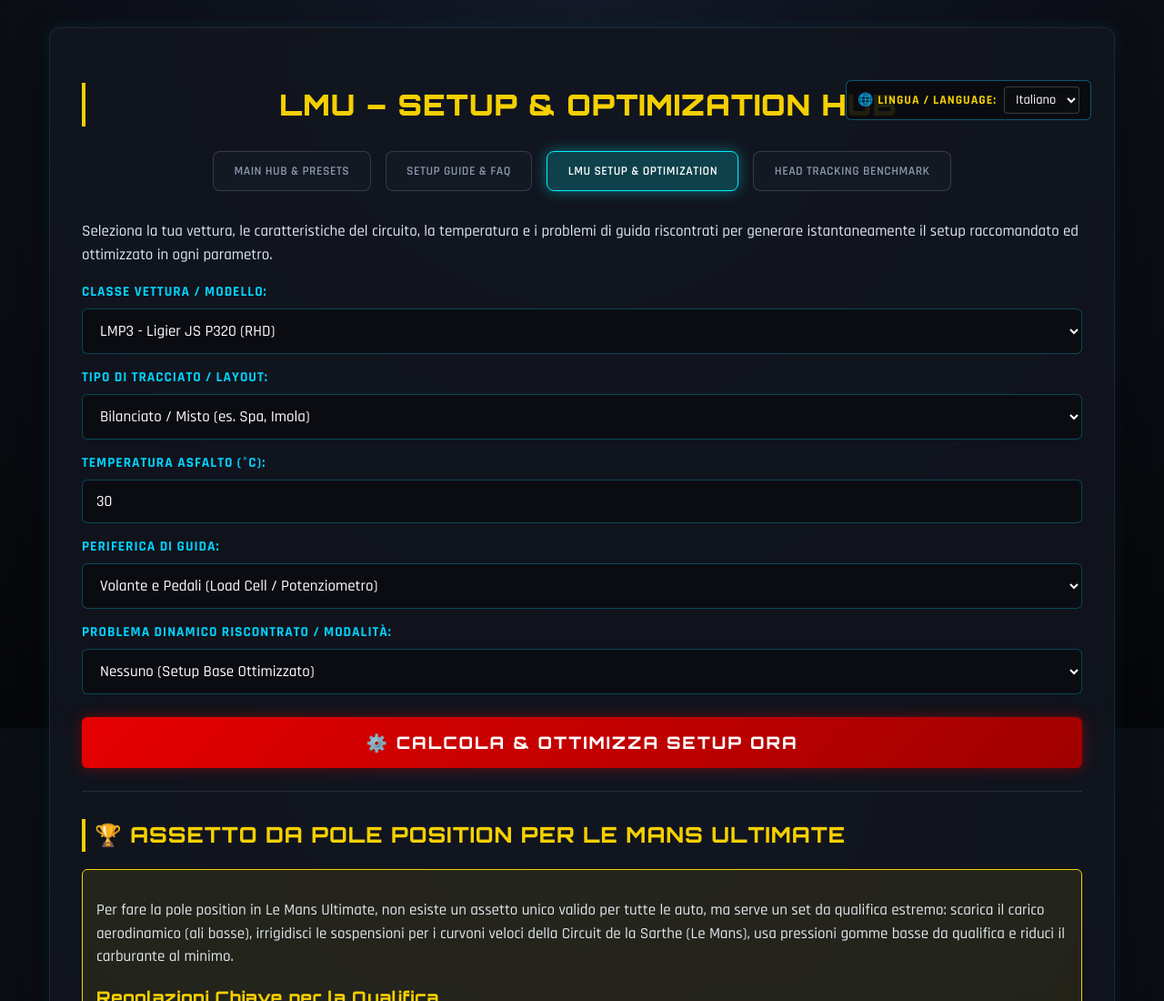
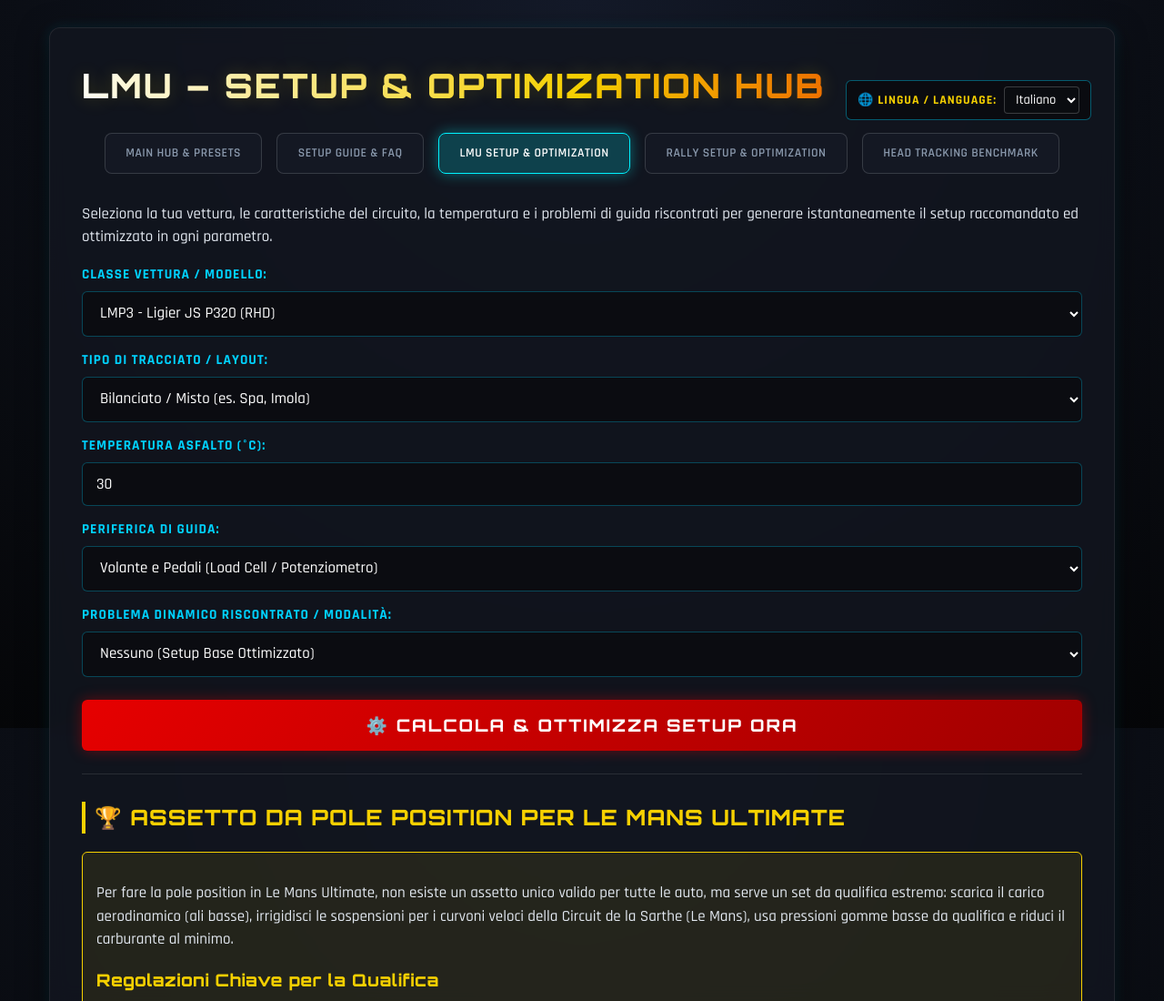
Before and after one commit to ilborga70/Pro-Sim-Utilities-Hub, a plain HTML site: page lmu.html in a window 1280 px wide. Shown: the top 1100 px of the page at 91% size. Drawn offline with Linux system fonts and the light colour scheme.

Commit message:
Add files via upload

```diff
--- a/lmu.html
+++ b/lmu.html
@@ -3,7 +3,7 @@
 <head>
 <meta charset="UTF-8">
 <meta name="viewport" content="width=device-width, initial-scale=1.0">
-    <title>LMU – SETUP & OPTIMIZATION HUB</title>
+<title>LMU – SETUP &amp; OPTIMIZATION HUB</title>
 <link rel="preconnect" href="https://fonts.googleapis.com">
 <link rel="preconnect" href="https://fonts.gstatic.com" crossorigin>
 <link href="https://fonts.googleapis.com/css2?family=Orbitron:wght@600;800;900&family=Rajdhani:wght@500;600;700&display=swap" rel="stylesheet">
@@ -330,16 +330,15 @@ box-shadow: 0 0 15px rgba(0, 242, 254, 0.4) !important;
 <body>
 
 <div class="container">
-<header style="text-align: center; margin-bottom: 1.5rem;">
-<h2 style="font-family: 'Orbitron', sans-serif; font-size: 2.0rem; font-weight: 900; text-transform: uppercase;">
-LMU – SETUP & OPTIMIZATION HUB
-</h2>
+<header style="margin-bottom: 1.5rem;">
+<h1 id="mainTitle">LMU – SETUP &amp; OPTIMIZATION HUB</h1>
 </header>
 
 <nav class="tabs-nav">
-<a href="index.html" class="tab-link">Main Hub & Presets</a>
-<a href="guide.html" class="tab-link">Setup Guide & FAQ</a>
-<a href="lmu.html" class="tab-link active">LMU Setup & Optimization</a>
+<a href="index.html" class="tab-link">Main Hub &amp; Presets</a>
+<a href="guide.html" class="tab-link">Setup Guide &amp; FAQ</a>
+<a href="lmu.html" class="tab-link active">LMU Setup &amp; Optimization</a>
+<a href="Rally.html" class="tab-link">Rally Setup &amp; Optimization</a>
 <a href="benchmark.html" class="tab-link">Head Tracking Benchmark</a>
 </nav>
 
```
Lines whose indentation alone changed are shown as unchanged.
